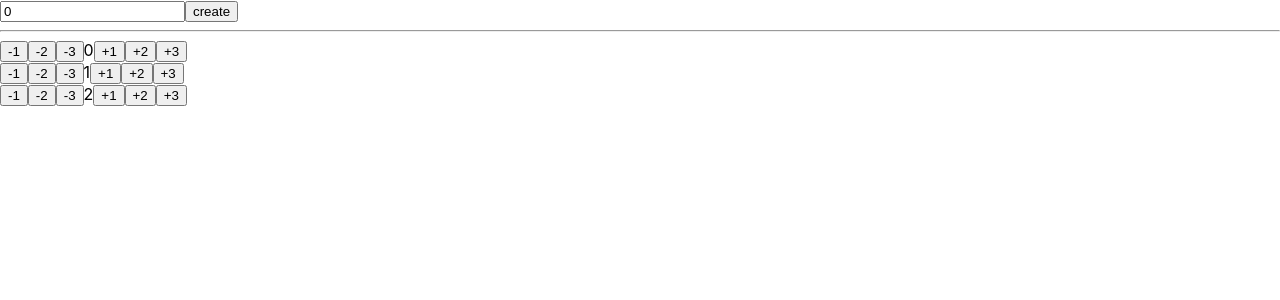
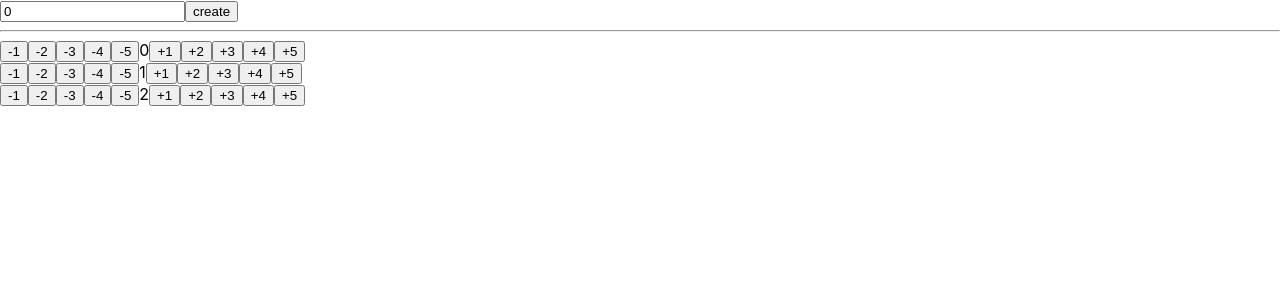
Before and after one commit to Nosov-Pavel/counter_fe5, a React (Create React App) app: page / in a window 1280 px wide. Shown: the top 300 px of the page. Built offline with nearby package versions, Linux system fonts and the light colour scheme.

Commit message:
buttonsArr

```diff
--- a/src/App.js
+++ b/src/App.js
@@ -9,6 +9,7 @@ function App() {
         {value: 2, id: 3},
     ])
     const [inputValue, setInputValue] = useState(0);
+    const buttonsArr = [1, 2, 3, 4, 5];
 
     const addButton = () => {
         const newList = [...list, {value:inputValue, id: Math.random()}];
@@ -34,13 +35,18 @@ function App() {
             <hr/>
             {list.map(el =>
             <div key={el.id}>
-                <button onClick={() => counterPlus(el.id,  -1)}>-1</button>
-                <button onClick={() => counterPlus(el.id,  -2)}>-2</button>
-                <button onClick={() => counterPlus(el.id,  -3)}>-3</button>
+                {/*<button onClick={() => counterPlus(el.id,  -5)}>-5</button>*/}
+                {/*<button onClick={() => counterPlus(el.id,  -4)}>-4</button>*/}
+                {/*<button onClick={() => counterPlus(el.id,  -3)}>-3</button>*/}
+                {/*<button onClick={() => counterPlus(el.id,  -2)}>-2</button>*/}
+                {/*<button onClick={() => counterPlus(el.id,  -1)}>-1</button>*/}
+                {buttonsArr.map(el => <button>{-el}</button>)}
                 {el.value}
                 <button onClick={() => counterPlus(el.id,1)}>+1</button>
                 <button onClick={() => counterPlus(el.id,2)}>+2</button>
                 <button onClick={() => counterPlus(el.id,3)}>+3</button>
+                <button onClick={() => counterPlus(el.id,4)}>+4</button>
+                <button onClick={() => counterPlus(el.id,5)}>+5</button>
             </div>)}
         </div>
     );
```
